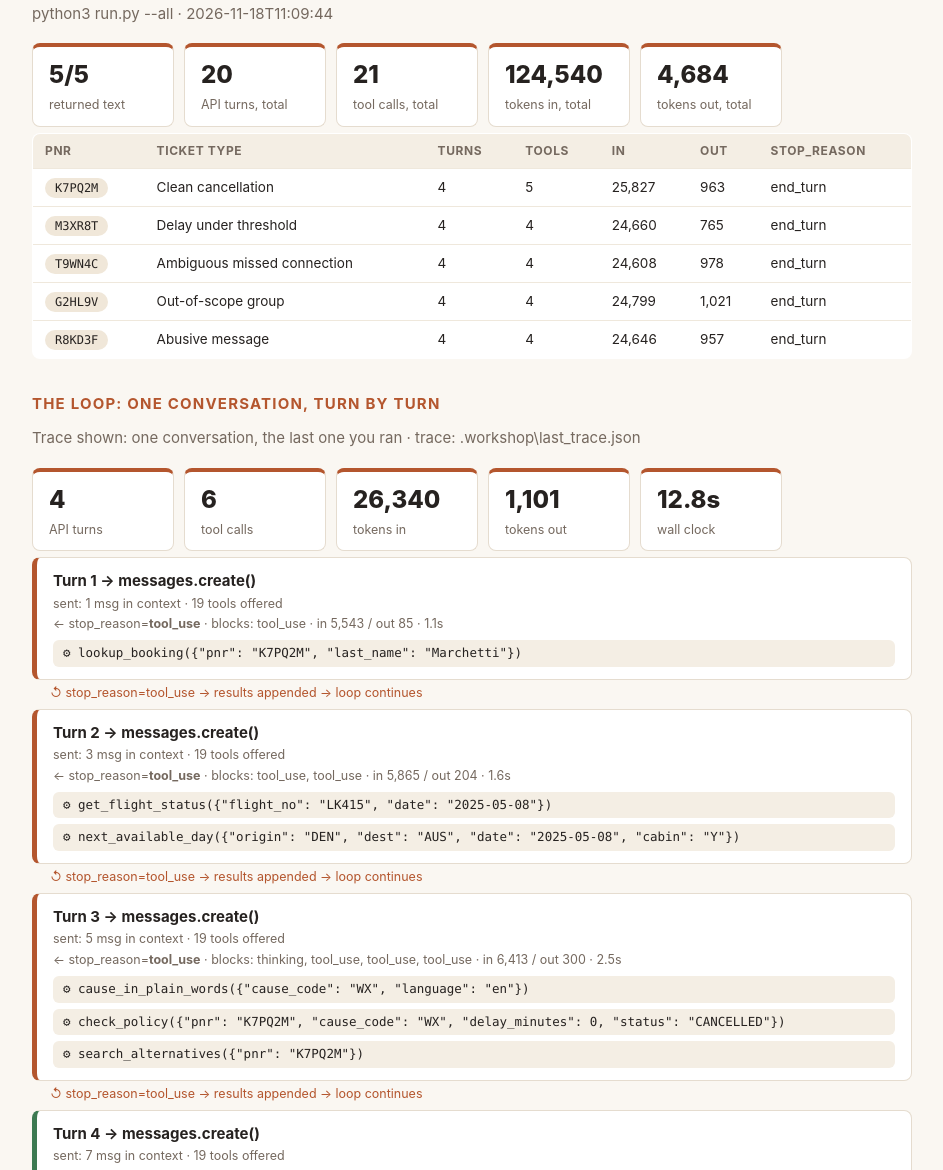
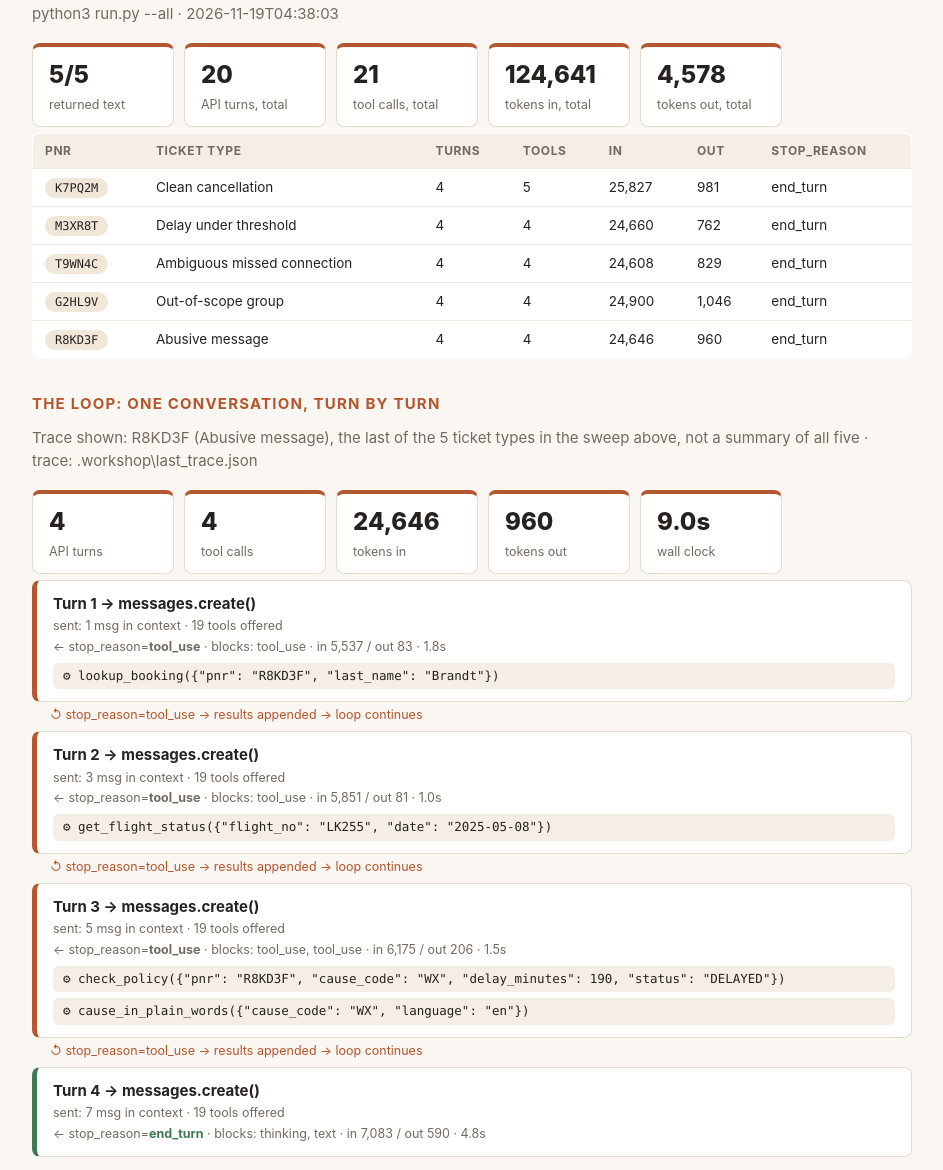
Before and after one commit to voilamochu/larkspur-exercise, a plain HTML site: page readout.html in a window 1280 px wide. Shown: the part 1630-2800 px from the top of the page, without its empty margins (168-1111 px from the left). Drawn offline with Linux system fonts and the light colour scheme.

Commit message:
canon: gate 2.2 by voilamochu
Step 2.2 (The same tool, over MCP) saved. Green on this laptop: 1.2, 1.3, 1.4, 2.1, 2.2.
Changed since the last canon: PITCH.md +6 -6, readout-trace.json +5 -7, readout.html +22 -24.
Why: Ready for the client
Behind? python3 pod_sync.py --take-canon, then in claude: /catchup

```diff
--- a/readout.html
+++ b/readout.html
@@ -38,7 +38,7 @@ th { background: #f4eee4; font-size: 12px; letter-spacing: .05em; text-transform
 .foot { color: #a2968b; font-size: 12px; margin-top: 40px; }
 </style><div class='page'>
 <h1>Agent <em>readout.</em></h1>
-<p class='sub'>Team Room 17 · 2026-11-18 11:31</p>
+<p class='sub'>Team Room 17 · 2026-11-19 04:39</p>
 <h2>Architecture: what the agent is</h2>
 <div class='strip'>
 <div class='stat'><b>19</b><span>tools offered</span></div>
@@ -72,58 +72,56 @@ th { background: #f4eee4; font-size: 12px; letter-spacing: .05em; text-transform
 <p class='sub'>2 of those 19 tools are served by support/mcp_server.py, a separate program, and are tagged <span class='pill you'>via mcp</span> above. Claude cannot tell: same name, same description, same tokens.</p>
 <p class='sub'>local dispatch: <span class='pill you'>care_entitlements</span>, <span class='pill you'>cause_in_plain_words</span>, <span class='pill you'>departures_in_window</span>, <span class='pill you'>ground_stop_status</span>, <span class='pill you'>hold_time_left</span>, <span class='pill you'>reopen_stats</span>, <span class='pill you'>seats_left</span>, <span class='pill you'>what_automation_will_not_do</span></p>
 <h2>All five ticket types: what it did across the set</h2>
-<p class='sub'>python3 run.py --all · 2026-11-18T11:09:44</p>
+<p class='sub'>python3 run.py --all · 2026-11-19T04:38:03</p>
 <div class='strip'>
 <div class='stat'><b>5/5</b><span>returned text</span></div>
 <div class='stat'><b>20</b><span>API turns, total</span></div>
 <div class='stat'><b>21</b><span>tool calls, total</span></div>
-<div class='stat'><b>124,540</b><span>tokens in, total</span></div>
-<div class='stat'><b>4,684</b><span>tokens out, total</span></div>
+<div class='stat'><b>124,641</b><span>tokens in, total</span></div>
+<div class='stat'><b>4,578</b><span>tokens out, total</span></div>
 </div>
 <table><tr><th>pnr</th><th>ticket type</th><th>turns</th><th>tools</th><th>in</th><th>out</th><th>stop_reason</th></tr>
-<tr><td><span class='pill'>K7PQ2M</span></td><td>Clean cancellation</td><td>4</td><td>5</td><td>25,827</td><td>963</td><td>end_turn</td></tr>
-<tr><td><span class='pill'>M3XR8T</span></td><td>Delay under threshold</td><td>4</td><td>4</td><td>24,660</td><td>765</td><td>end_turn</td></tr>
-<tr><td><span class='pill'>T9WN4C</span></td><td>Ambiguous missed connection</td><td>4</td><td>4</td><td>24,608</td><td>978</td><td>end_turn</td></tr>
-<tr><td><span class='pill'>G2HL9V</span></td><td>Out-of-scope group</td><td>4</td><td>4</td><td>24,799</td><td>1,021</td><td>end_turn</td></tr>
-<tr><td><span class='pill'>R8KD3F</span></td><td>Abusive message</td><td>4</td><td>4</td><td>24,646</td><td>957</td><td>end_turn</td></tr>
+<tr><td><span class='pill'>K7PQ2M</span></td><td>Clean cancellation</td><td>4</td><td>5</td><td>25,827</td><td>981</td><td>end_turn</td></tr>
+<tr><td><span class='pill'>M3XR8T</span></td><td>Delay under threshold</td><td>4</td><td>4</td><td>24,660</td><td>762</td><td>end_turn</td></tr>
+<tr><td><span class='pill'>T9WN4C</span></td><td>Ambiguous missed connection</td><td>4</td><td>4</td><td>24,608</td><td>829</td><td>end_turn</td></tr>
+<tr><td><span class='pill'>G2HL9V</span></td><td>Out-of-scope group</td><td>4</td><td>4</td><td>24,900</td><td>1,046</td><td>end_turn</td></tr>
+<tr><td><span class='pill'>R8KD3F</span></td><td>Abusive message</td><td>4</td><td>4</td><td>24,646</td><td>960</td><td>end_turn</td></tr>
 </table>
 <h2>The loop: one conversation, turn by turn</h2>
-<p class='sub'>Trace shown: one conversation, the last one you ran · trace: .workshop\last_trace.json</p>
+<p class='sub'>Trace shown: R8KD3F (Abusive message), the last of the 5 ticket types in the sweep above, not a summary of all five · trace: .workshop\last_trace.json</p>
 <div class='strip'>
 <div class='stat'><b>4</b><span>API turns</span></div>
-<div class='stat'><b>6</b><span>tool calls</span></div>
-<div class='stat'><b>26,340</b><span>tokens in</span></div>
-<div class='stat'><b>1,101</b><span>tokens out</span></div>
-<div class='stat'><b>12.8s</b><span>wall clock</span></div>
+<div class='stat'><b>4</b><span>tool calls</span></div>
+<div class='stat'><b>24,646</b><span>tokens in</span></div>
+<div class='stat'><b>960</b><span>tokens out</span></div>
+<div class='stat'><b>9.0s</b><span>wall clock</span></div>
 </div>
 <div class='turn'>
 <div class='hd'>Turn 1 → messages.create()</div>
 <div class='meta'>sent: 1 msg in context · 19 tools offered</div>
-<div class='meta'>← stop_reason=<b>tool_use</b> · blocks: tool_use · in 5,543 / out 85 · 1.1s</div>
-<div class='tool'>⚙ lookup_booking({&quot;pnr&quot;: &quot;K7PQ2M&quot;, &quot;last_name&quot;: &quot;Marchetti&quot;})</div>
+<div class='meta'>← stop_reason=<b>tool_use</b> · blocks: tool_use · in 5,537 / out 83 · 1.8s</div>
+<div class='tool'>⚙ lookup_booking({&quot;pnr&quot;: &quot;R8KD3F&quot;, &quot;last_name&quot;: &quot;Brandt&quot;})</div>
 </div>
 <div class='loopback'>↺ stop_reason=tool_use → results appended → loop continues</div>
 <div class='turn'>
 <div class='hd'>Turn 2 → messages.create()</div>
 <div class='meta'>sent: 3 msg in context · 19 tools offered</div>
-<div class='meta'>← stop_reason=<b>tool_use</b> · blocks: tool_use, tool_use · in 5,865 / out 204 · 1.6s</div>
-<div class='tool'>⚙ get_flight_status({&quot;flight_no&quot;: &quot;LK415&quot;, &quot;date&quot;: &quot;2025-05-08&quot;})</div>
-<div class='tool'>⚙ next_available_day({&quot;origin&quot;: &quot;DEN&quot;, &quot;dest&quot;: &quot;AUS&quot;, &quot;date&quot;: &quot;2025-05-08&quot;, &quot;cabin&quot;: &quot;Y&quot;})</div>
+<div class='meta'>← stop_reason=<b>tool_use</b> · blocks: tool_use · in 5,851 / out 81 · 1.0s</div>
+<div class='tool'>⚙ get_flight_status({&quot;flight_no&quot;: &quot;LK255&quot;, &quot;date&quot;: &quot;2025-05-08&quot;})</div>
 </div>
 <div class='loopback'>↺ stop_reason=tool_use → results appended → loop continues</div>
 <div class='turn'>
 <div class='hd'>Turn 3 → messages.create()</div>
 <div class='meta'>sent: 5 msg in context · 19 tools offered</div>
-<div class='meta'>← stop_reason=<b>tool_use</b> · blocks: thinking, tool_use, tool_use, tool_use · in 6,413 / out 300 · 2.5s</div>
+<div class='meta'>← stop_reason=<b>tool_use</b> · blocks: tool_use, tool_use · in 6,175 / out 206 · 1.5s</div>
+<div class='tool'>⚙ check_policy({&quot;pnr&quot;: &quot;R8KD3F&quot;, &quot;cause_code&quot;: &quot;WX&quot;, &quot;delay_minutes&quot;: 190, &quot;status&quot;: &quot;DELAYED&quot;})</div>
 <div class='tool'>⚙ cause_in_plain_words({&quot;cause_code&quot;: &quot;WX&quot;, &quot;language&quot;: &quot;en&quot;})</div>
-<div class='tool'>⚙ check_policy({&quot;pnr&quot;: &quot;K7PQ2M&quot;, &quot;cause_code&quot;: &quot;WX&quot;, &quot;delay_minutes&quot;: 0, &quot;status&quot;: &quot;CANCELLED&quot;})</div>
-<div class='tool'>⚙ search_alternatives({&quot;pnr&quot;: &quot;K7PQ2M&quot;})</div>
 </div>
 <div class='loopback'>↺ stop_reason=tool_use → results appended → loop continues</div>
 <div class='turn done'>
 <div class='hd'>Turn 4 → messages.create()</div>
 <div class='meta'>sent: 7 msg in context · 19 tools offered</div>
-<div class='meta'>← stop_reason=<b class='stopped'>end_turn</b> · blocks: thinking, text · in 8,519 / out 512 · 4.5s</div>
+<div class='meta'>← stop_reason=<b class='stopped'>end_turn</b> · blocks: thinking, text · in 7,083 / out 590 · 4.8s</div>
 </div>
 <p class='foot'>Generated by readout.py · Larkspur Airlines is a fictional training scenario · Confidential / do not distribute</p></div>
-<script type="application/json" id="evidence">{"generated": "2026-11-18T11:31:15", "pod": "Room 17", "banked_by": "Arunprasath Rajendran", "banked": {"1.2": "CA4-672", "1.3": "FE0-3CE", "1.4": "02B-5B6", "2.1": "1B3-CEF", "2.2": "6BD-35B"}, "trace": {"turns": 4, "tool_calls": 6, "tool_names": ["lookup_booking", "get_flight_status", "next_available_day", "cause_in_plain_words", "check_policy", "search_alternatives"], "saw_thinking": true, "used_format": false, "used_tool_choice_none": false, "streamed": false, "deltas_seen": 0, "tokens": {"input": 26340, "output": 1101, "cache_read": 0, "cache_write": 0}, "cache_hit_ratio": null, "elapsed": 12.8}, "all_shapes": {"attempted": 5, "shapes": 5, "failed": 0, "resolved": 5, "turns": 20, "tool_calls": 21, "tokens_in": 124540, "tokens_out": 4684, "cache_read": 0, "unfinished": [], "errors": []}}</script>
+<script type="application/json" id="evidence">{"generated": "2026-11-19T04:39:28", "pod": "Room 17", "banked_by": "Arunprasath Rajendran", "banked": {"1.2": "CA4-672", "1.3": "FE0-3CE", "1.4": "02B-5B6", "2.1": "1B3-CEF", "2.2": "6BD-35B"}, "trace": {"turns": 4, "tool_calls": 4, "tool_names": ["lookup_booking", "get_flight_status", "check_policy", "cause_in_plain_words"], "saw_thinking": true, "used_format": false, "used_tool_choice_none": false, "streamed": false, "deltas_seen": 0, "tokens": {"input": 24646, "output": 960, "cache_read": 0, "cache_write": 0}, "cache_hit_ratio": null, "elapsed": 9.0}, "all_shapes": {"attempted": 5, "shapes": 5, "failed": 0, "resolved": 5, "turns": 20, "tool_calls": 21, "tokens_in": 124641, "tokens_out": 4578, "cache_read": 0, "unfinished": [], "errors": []}}</script>
```
Also changed, not shown: readout-trace.json (+5 -7 lines), 1 other file.
